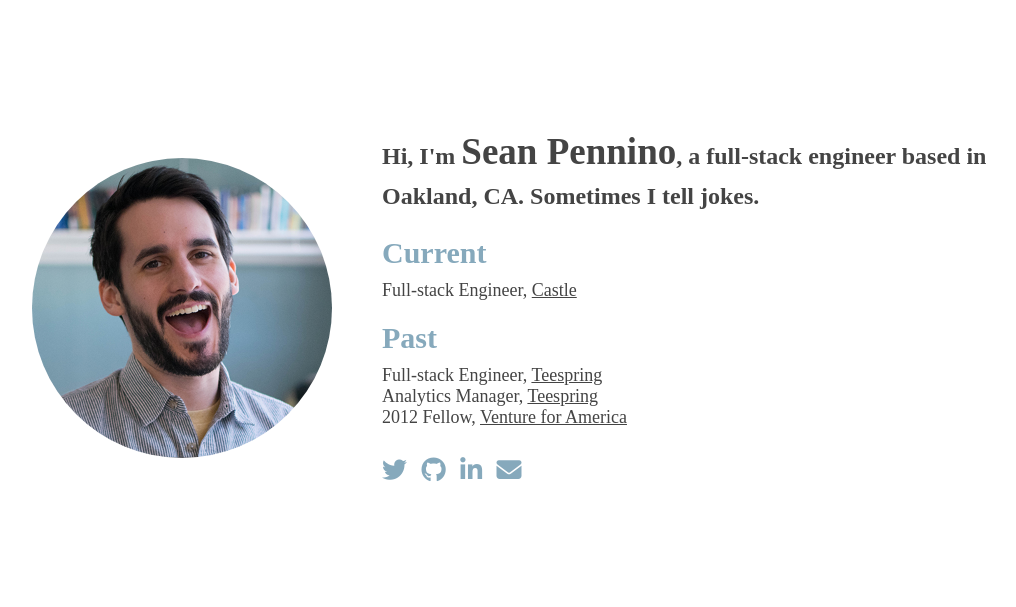
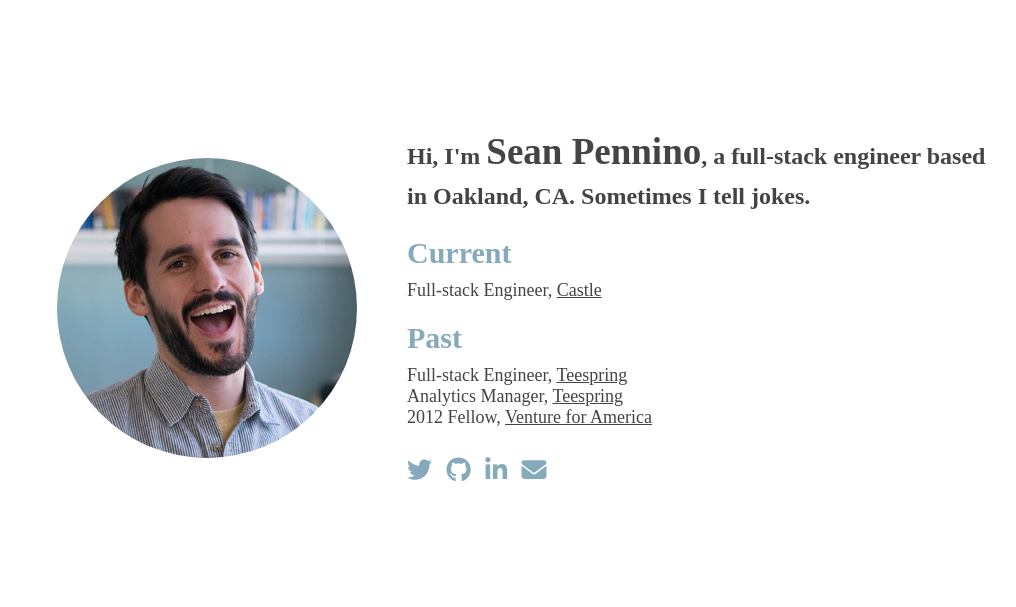
Before and after one commit to spennino/spennino.github.io, a PHP site: page / in a window 1280 px wide. Shown: the top 607 px of the page, without its empty margins (108-1124 px from the left). Run offline with PHP 8.4, Linux system fonts and the light colour scheme; some libraries are stand-ins or nearby versions; some web fonts are replaced.

Commit message:
Tighten on desktop

```diff
--- a/style.css
+++ b/style.css
@@ -95,7 +95,7 @@ i {
 
 @media only screen and (min-width: 1100px) {
   #content {
-    width: 1000px;
+    width: 950px;
     height: 600px;
   }
 
@@ -110,7 +110,7 @@ i {
   }
 
   #profile {
-    width: 650px;
+    width: 600px;
     clear: none;
     text-align: left;
     top: 50%;
```
